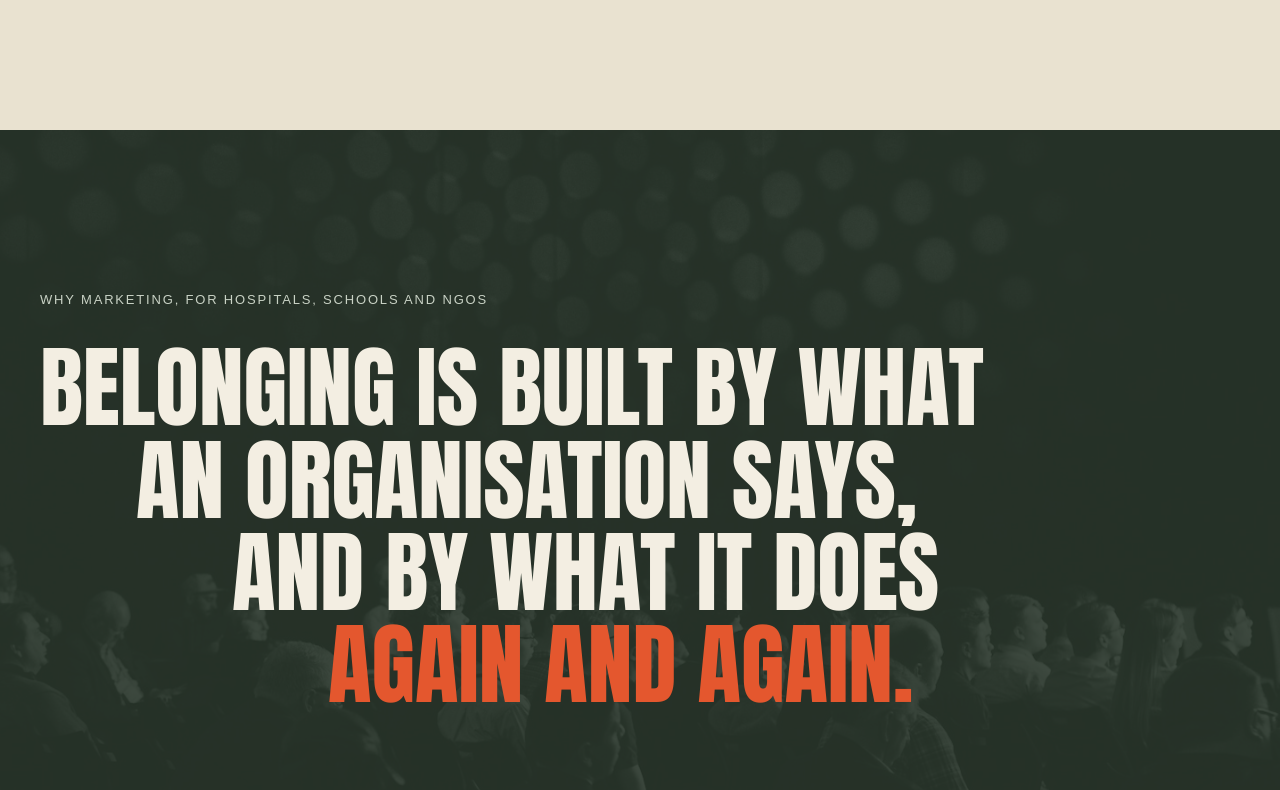
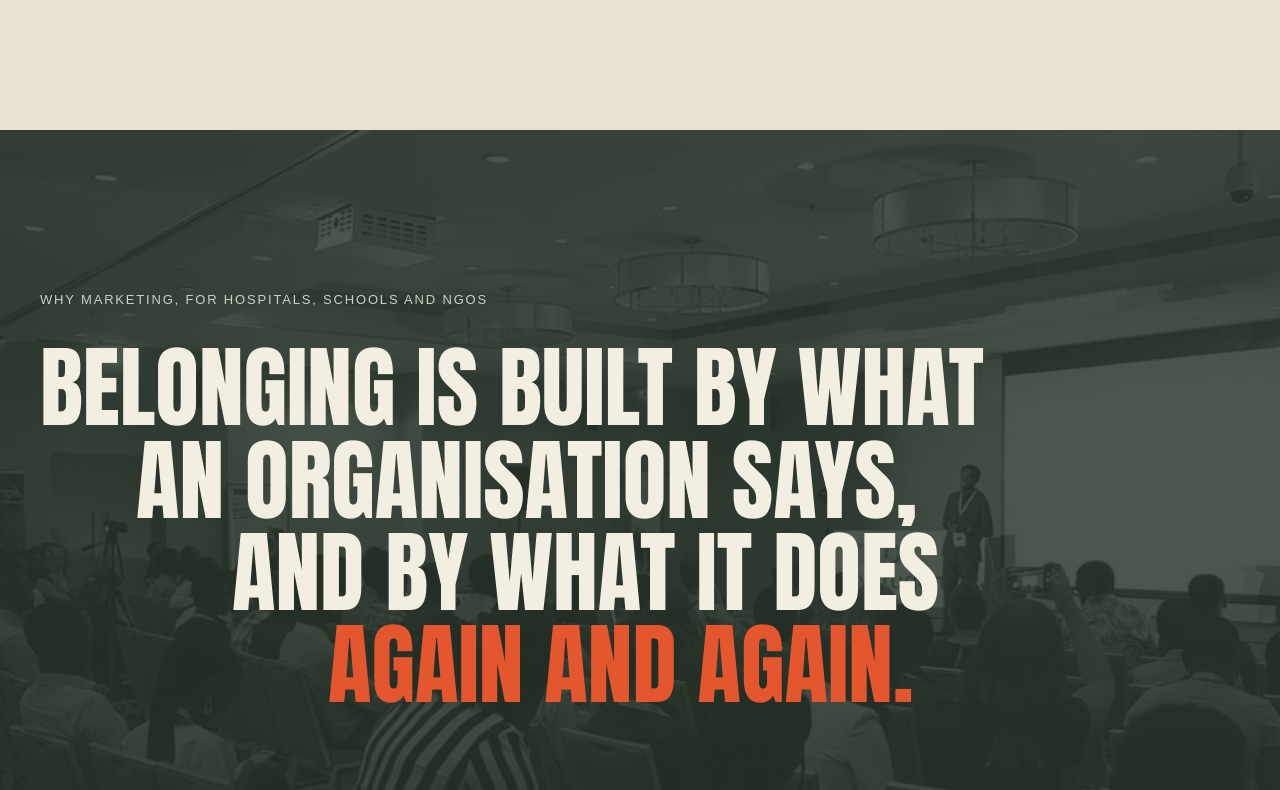
Before and after one commit to jmuhire13/JCM_Speaker, a React (Vite) app in the folder frontend/: page / in a window 1280 px wide. Shown: the part 1341-2131 px from the top of the page. Built offline with nearby package versions, Linux system fonts and the light colour scheme; no server answers.

Commit message:
Use the TEDx audience photo as the texture behind the Home bridge band

```diff
--- a/frontend/src/components/Bridge.jsx
+++ b/frontend/src/components/Bridge.jsx
@@ -3,7 +3,7 @@ import gsap from 'gsap'
 import { ScrollTrigger } from 'gsap/ScrollTrigger'
 import { useGSAP } from '@gsap/react'
 import { bridge } from '../content/site'
-import texture from '../assets/photos/audience-seated.jpg'
+import texture from '../assets/photos/speaking-tedx.jpg'
 
 gsap.registerPlugin(ScrollTrigger, useGSAP)
 
@@ -66,7 +66,7 @@ export default function Bridge() {
         alt=""
         aria-hidden="true"
         loading="lazy"
-        className="absolute inset-0 size-full object-cover opacity-[0.1] grayscale"
+        className="absolute inset-0 size-full object-cover opacity-[0.16] grayscale"
       />
 
       <div className="relative mx-auto max-w-[1400px] px-5 py-24 md:px-10 md:py-40">
```
